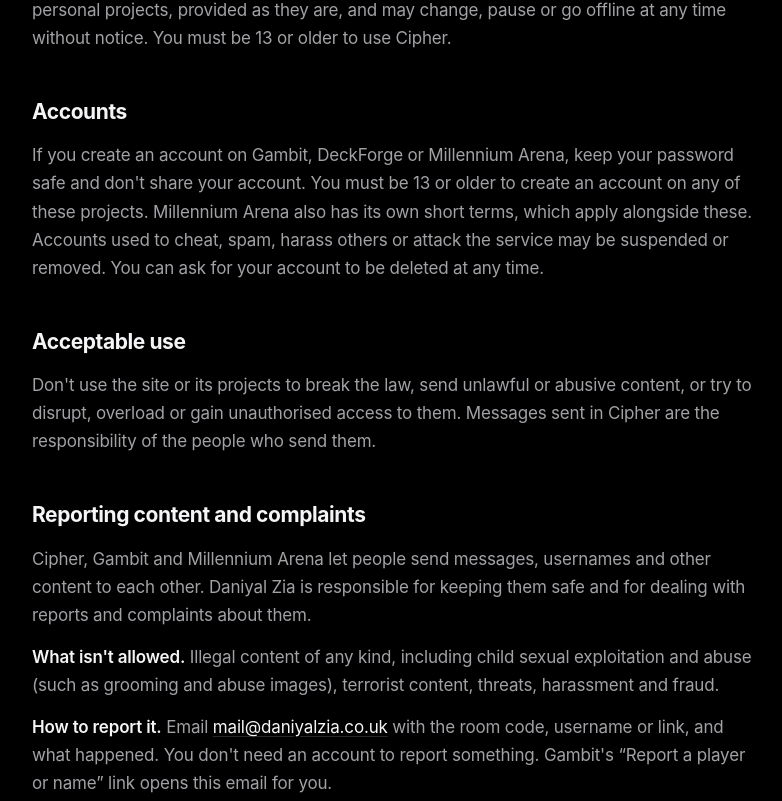
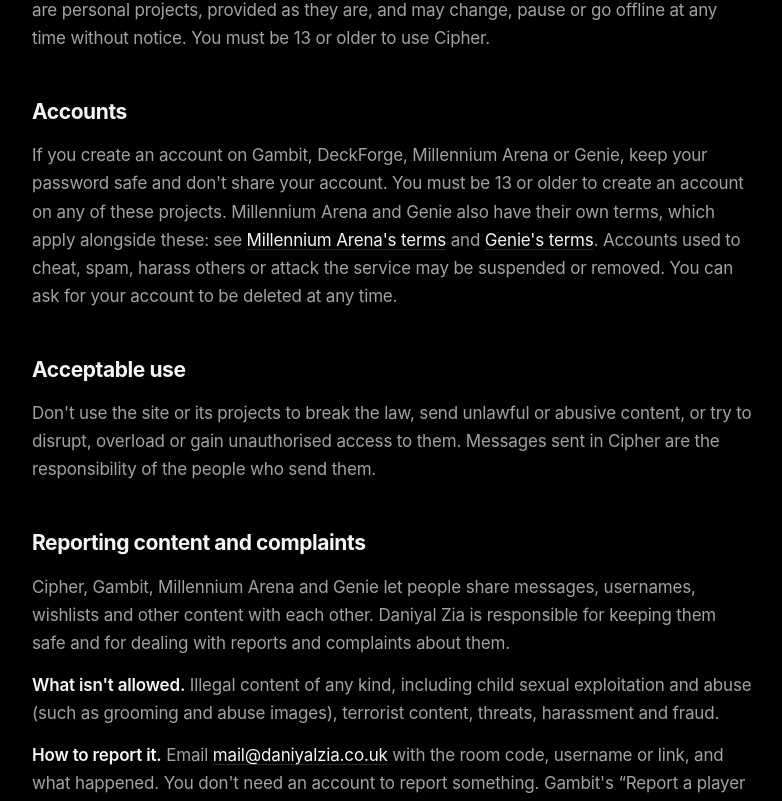
Before and after one commit to ziaboy123/portfolio, a Next.js app: page /terms in a window 1280 px wide. Shown: the part 593-1394 px from the top of the page, without its empty margins (248-1030 px from the left). Built offline with nearby package versions, Linux system fonts and the light colour scheme.

Commit message:
Privacy and Terms: Genie (its own notice and terms, report link), and Cipher and Genie keep no server logs

```diff
--- a/app/privacy/page.jsx
+++ b/app/privacy/page.jsx
@@ -39,7 +39,7 @@
       <p>
         <strong>Server logs.</strong>{' '}The web server records which page was requested, when, and the browser
         type, for security and troubleshooting. These logs don&apos;t include your IP address and are deleted after
-        14 days.
+        14 days. Visits to Cipher and Genie aren&apos;t logged at all.
       </p>
       <p>
         <strong>Cookies.</strong>{' '}This website sets no cookies.
@@ -54,7 +54,7 @@
       </p>
       <p>
         <strong>Outside the UK.</strong>{' '}Cloudflare, Microsoft (which hosts my inbox) and Resend (which sends
-        Millennium Arena&apos;s emails) are US companies, so some of your data may be handled outside the UK. Those
+        Millennium Arena&apos;s and Genie&apos;s emails) are US companies, so some of your data may be handled outside the UK. Those
         transfers are covered by the UK-US data bridge (the UK Extension to the EU-US Data Privacy Framework) or by
         UK-approved data transfer clauses.
       </p>
@@ -99,6 +99,12 @@
         remembers a trusted device for 30 days; your theme and duel choices are kept in your browser. Other players see your
         username and your win/loss record, never your email, decks or match history. Room chat goes only to the people in
         the room and isn&apos;t saved. Deleting your account in its Settings removes it from both sites, decks included.
+      </p>
+      <p>
+        <strong>Genie</strong>, the wishlist site, has its own <a href="/genie/privacy">privacy notice</a>, which covers
+        your account, your lists and what people who open a shared list leave behind. In short: no tracking or ads, its
+        code emails are sent through Resend, and accounts that haven&apos;t been used for two years are deleted after a
+        warning email.
       </p>
       <p>
         DeckForge and Millennium Arena show card pictures straight from YGOPRODeck&apos;s image server, and Millennium
--- a/app/terms/page.jsx
+++ b/app/terms/page.jsx
@@ -19,15 +19,16 @@
     >
       <h2>Using the projects</h2>
       <p>
-        Cipher, Gambit, WatchMatch, DeckForge and Millennium Arena are free to use. They are personal projects, provided as they are,
+        Cipher, Gambit, WatchMatch, DeckForge, Millennium Arena and Genie are free to use. They are personal projects, provided as they are,
         and may change, pause or go offline at any time without notice. You must be 13 or older to use Cipher.
       </p>
 
       <h2>Accounts</h2>
       <p>
-        If you create an account on Gambit, DeckForge or Millennium Arena, keep your password safe and don&apos;t share your
-        account. You must be 13 or older to create an account on any of these projects. Millennium Arena also has its own
-        short terms, which apply alongside these. Accounts
+        If you create an account on Gambit, DeckForge, Millennium Arena or Genie, keep your password safe and don&apos;t share your
+        account. You must be 13 or older to create an account on any of these projects. Millennium Arena and Genie also have their own terms,
+        which apply alongside these: see <a href="/millenniumarena/terms">Millennium Arena&apos;s terms</a> and{' '}
+        <a href="/genie/terms">Genie&apos;s terms</a>. Accounts
         used to cheat, spam, harass others or attack the service may be suspended or removed. You can ask for your account
         to be deleted at any time.
       </p>
@@ -41,8 +42,8 @@
 
       <h2 id="reporting">Reporting content and complaints</h2>
       <p>
-        Cipher, Gambit and Millennium Arena let people send messages, usernames and other content to each other. Daniyal
-        Zia is responsible for keeping them safe and for dealing with reports and complaints about them.
+        Cipher, Gambit, Millennium Arena and Genie let people share messages, usernames, wishlists and other content with
+        each other. Daniyal Zia is responsible for keeping them safe and for dealing with reports and complaints about them.
       </p>
       <p>
         <strong>What isn&apos;t allowed.</strong>{' '}Illegal content of any kind, including child sexual exploitation and
@@ -51,7 +52,8 @@
       <p>
         <strong>How to report it.</strong>{' '}Email <a href={`mailto:${EMAIL}?subject=${encodeURIComponent('Report')}`}>{EMAIL}</a>{' '}
         with the room code, username or link, and what happened. You don&apos;t need an account to report something.
-        Gambit&apos;s &ldquo;Report a player or name&rdquo; link opens this email for you.
+        Gambit&apos;s &ldquo;Report a player or name&rdquo; link opens this email for you, and every shared Genie list has a
+        &ldquo;Report this list&rdquo; link; Genie&apos;s own terms explain how its reports are handled.
       </p>
       <p>
         <strong>What happens next.</strong>{' '}Every report is reviewed promptly by a person. Illegal content is removed,
```
